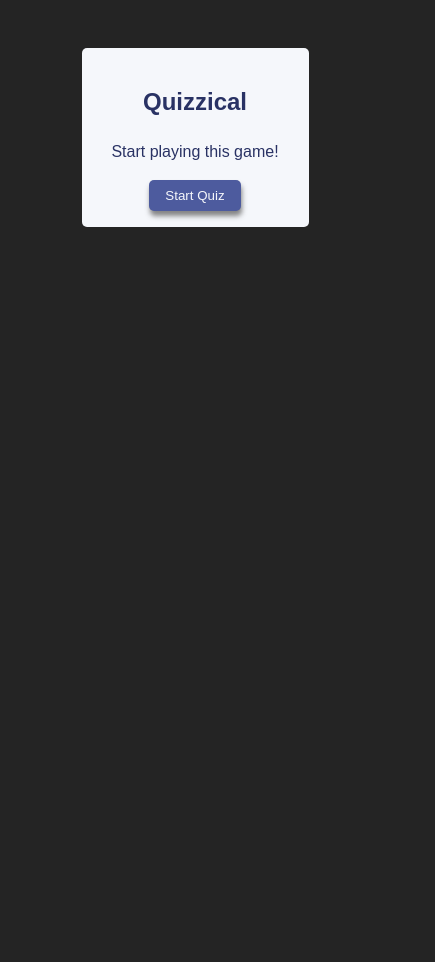
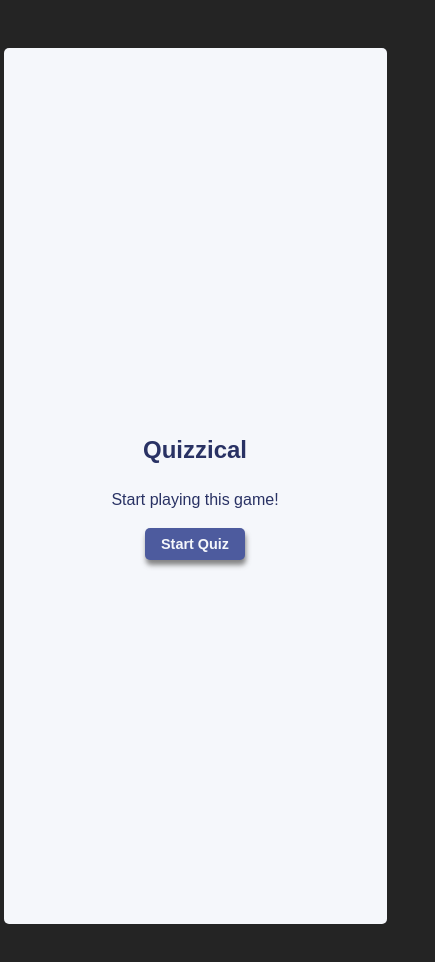
Before and after one commit to richa-verma1001/Quizzical, a React (Vite) app: page / in a window 390 px wide. Shown: the top 962 px of the page, 435 px wide, since content can reach past the window. Before the commit the page ends 844 px from the top, so only its background shows below. Built offline with nearby package versions, Linux system fonts and the light colour scheme.

Commit message:
fix: Add responsiveness

```diff
--- a/src/index.css
+++ b/src/index.css
@@ -4,7 +4,7 @@
   font-weight: 400;
 
   color-scheme: light dark;
-  color: #ffffffde;
+  color: #ffffff;
   background-color: #242424;
   --shadow: 1px 5px 5px rgba(104, 104, 104, 0.8);
 
@@ -49,6 +49,8 @@ main {
 
 button {
   background-color: #4D5B9E;
+  font-size: 0.9rem;
+  font-weight: 800;
   color: #F5F7FB;
   border: none;
   box-shadow: var(--shadow);
@@ -84,8 +86,8 @@ li {
   color: green;
 }
 
-
-/* .custom-radio input[type="radio"] {
+/*
+.custom-radio input[type="radio"] {
   display: none;
 }
 
@@ -95,18 +97,19 @@ li {
   margin-bottom: 10px;
 }
 
-.custom-radio-button {
-  width: 20px;
-  height: 20px;
-  border: 2px solid #000;
-  border-radius: 50%;
+
+.custom-radio {
+  padding: 5px;
+  border: 1px solid #293264;
+  border-radius: 5px;
   position: relative;
   margin-right: 10px;
   transition: background 0.3s;
 }
 
-.custom-radio input[type="radio"]:checked+.custom-radio-button {
-  background: #000;
+
+.custom-radio input[type="radio"]:checked{
+  background: #D6DBF5;
 }
 
 .custom-radio-button::after {
@@ -125,3 +128,27 @@ li {
 .custom-radio input[type="radio"]:checked+.custom-radio-button::after {
   opacity: 1;
 } */
+
+/* Media Queries */
+@media (max-width: 1536px) {}
+
+/* xl */
+@media (max-width: 1280px) {}
+
+/* lg */
+@media (max-width: 1024px) {
+  .container {
+    width: 80vw;
+  }
+}
+
+/* md */
+@media (max-width: 768px) {}
+
+/* sm */
+@media (max-width: 640px) {
+  .container {
+    width: 90vw;
+    height: 100vh;
+  }
+}
```
